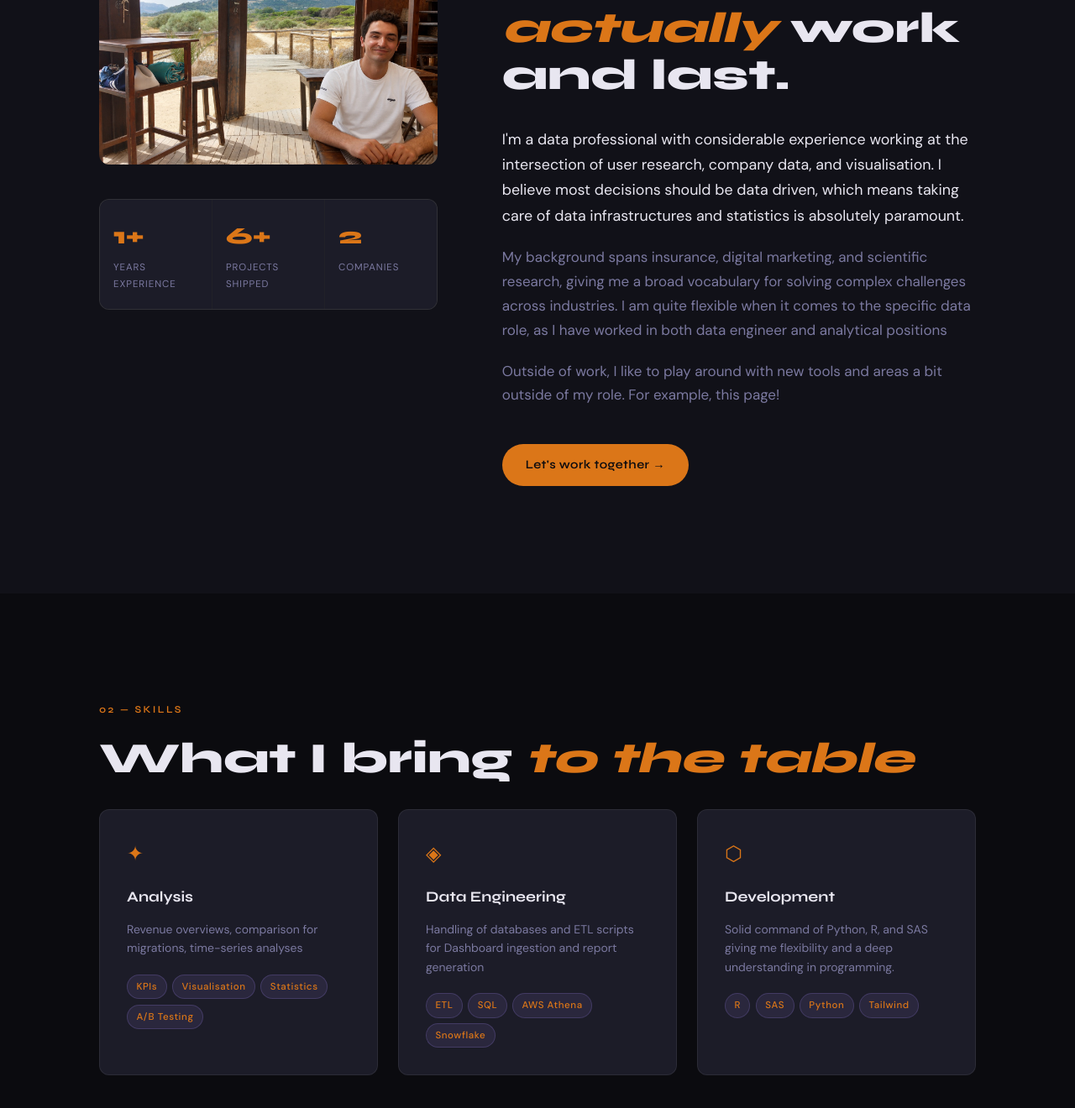
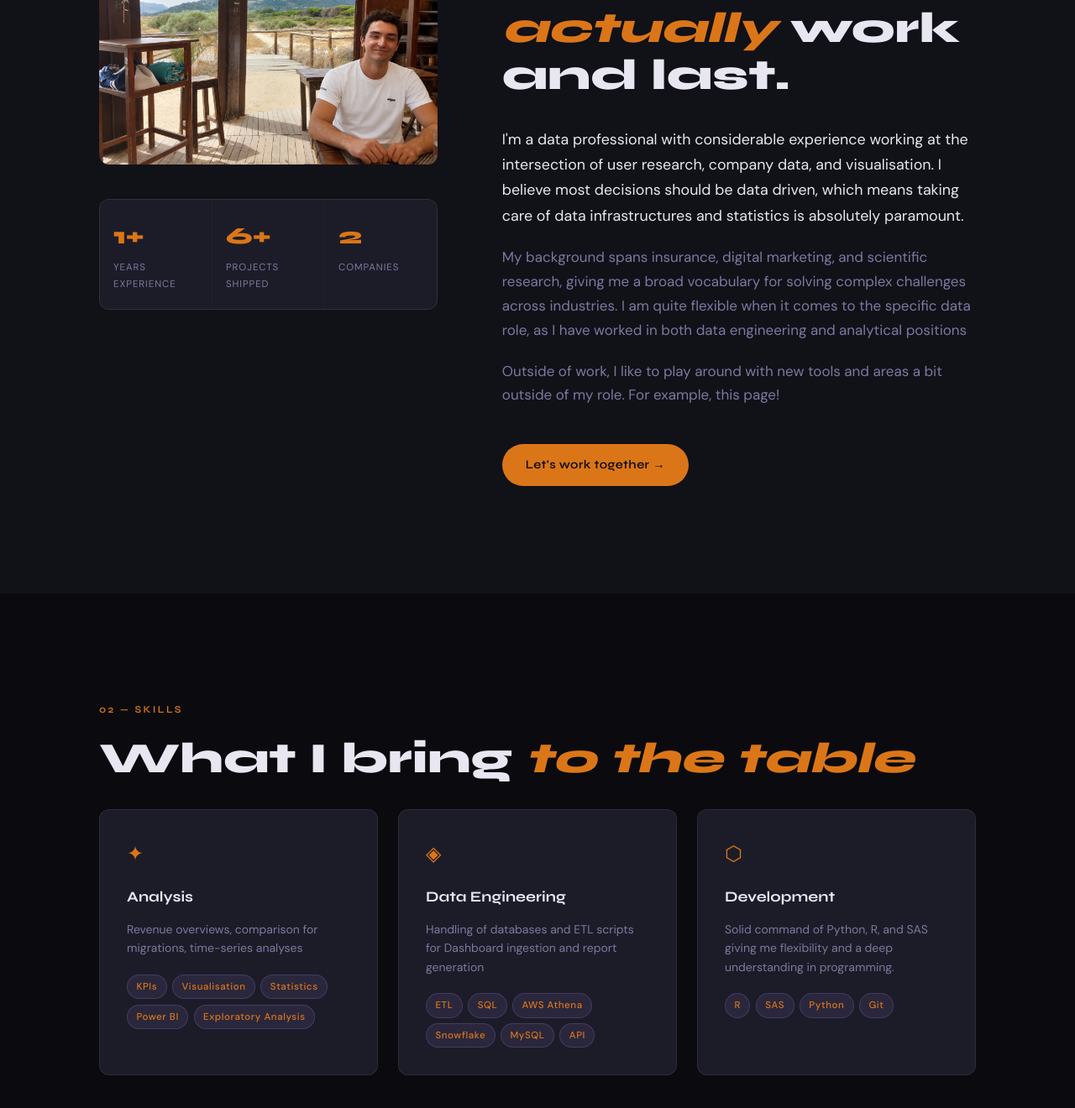
Before and after one commit to WilliamGordillo/WilliamGordillo.github.io, a plain HTML site: page index.html in a window 1280 px wide. Shown: the part 1075-2395 px from the top of the page at 84% size. Drawn offline with Linux system fonts and the light colour scheme.

Commit message:
Corrected content

```diff
--- a/index.html
+++ b/index.html
@@ -62,7 +62,7 @@
           <h2 class="section-heading">Creating solutions that <em>actually</em> work and last.</h2>
           <p>I'm a data professional with considerable experience working at the intersection of user research, company data, and visualisation. I believe most decisions should be data driven, which means taking care of
             data infrastructures and statistics is absolutely paramount. </p>
-          <p>My background spans insurance, digital marketing, and scientific research, giving me a broad vocabulary for solving complex challenges across industries. I am quite flexible when it comes to the specific data role, as I have worked in both data engineer and analytical positions</p>
+          <p>My background spans insurance, digital marketing, and scientific research, giving me a broad vocabulary for solving complex challenges across industries. I am quite flexible when it comes to the specific data role, as I have worked in both data engineering and analytical positions</p>
           <p>Outside of work, I like to play around with new tools and areas a bit outside of my role. For example, this page!</p>
           <a href="#contact" class="btn btn-primary" style="margin-top: 1.5rem;">Let's work together →</a>
         </div>
@@ -82,7 +82,7 @@
           <h3>Analysis</h3>
           <p>Revenue overviews, comparison for migrations, time-series analyses</p>
           <ul class="skill-tags">
-            <li>KPIs</li><li>Visualisation</li><li>Statistics</li><li>A/B Testing</li>
+            <li>KPIs</li><li>Visualisation</li><li>Statistics</li><li>Power BI</li><li>Exploratory Analysis</li>
           </ul>
         </div>
 
@@ -91,7 +91,7 @@
           <h3>Data Engineering</h3>
           <p>Handling of databases and ETL scripts for Dashboard ingestion and report generation</p>
           <ul class="skill-tags">
-            <li>ETL</li><li>SQL</li><li>AWS Athena</li><li>Snowflake</li>
+            <li>ETL</li><li>SQL</li><li>AWS Athena</li><li>Snowflake</li><li>MySQL</li><li>API</li>
           </ul>
         </div>
 
@@ -100,7 +100,7 @@
           <h3>Development</h3>
           <p>Solid command of Python, R, and SAS giving me flexibility and a deep understanding in programming.</p>
           <ul class="skill-tags">
-            <li>R</li><li>SAS</li><li>Python</li><li>Tailwind</li>
+            <li>R</li><li>SAS</li><li>Python</li><li>Git</li>
           </ul>
         </div>
 
```
